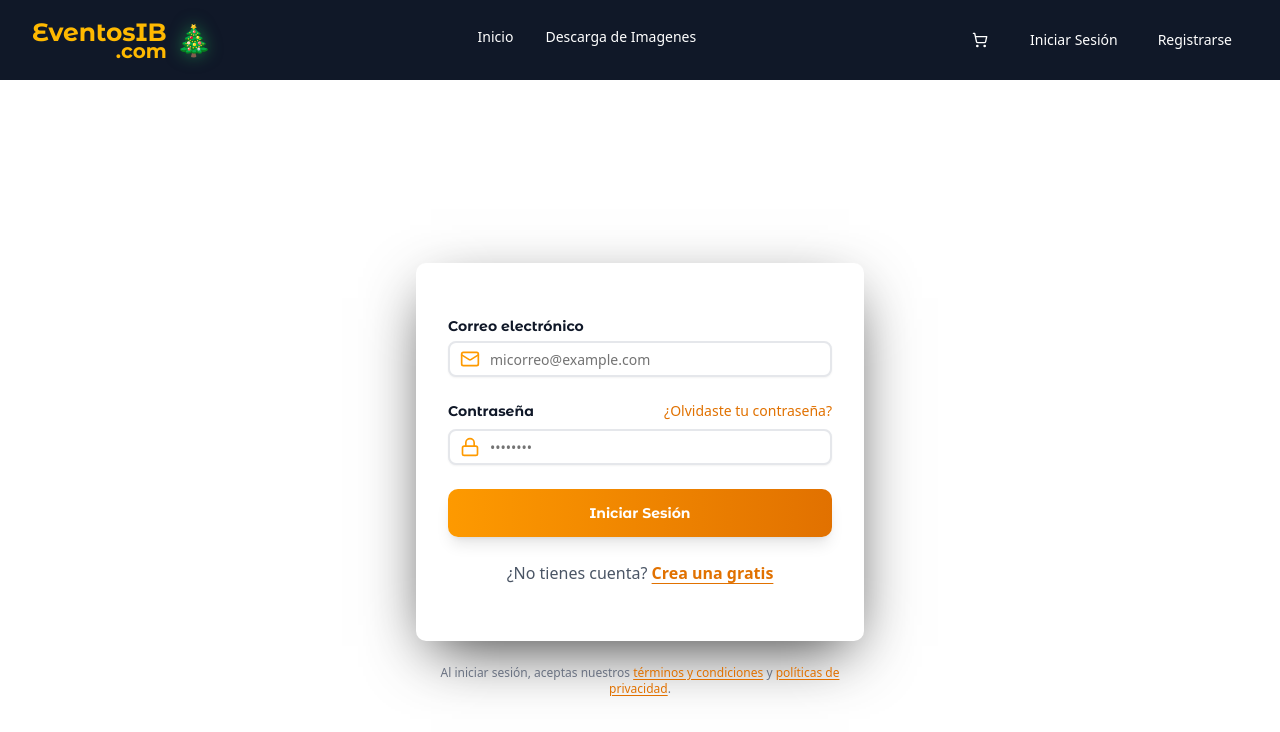
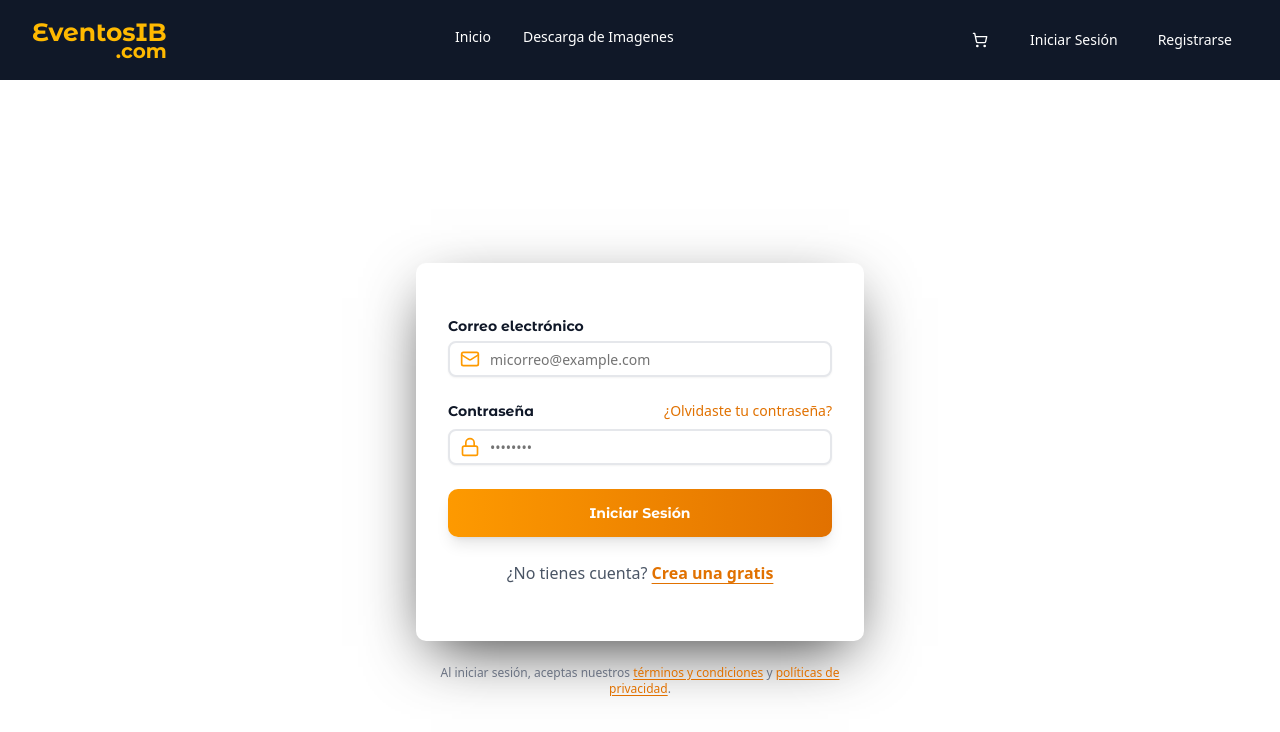
Before and after one commit to coco1690/dashboard-app-rifas, a React (Vite) app: page /auth/login in a window 1280 px wide. Shown: the top 732 px of the page. Built offline with nearby package versions, Linux system fonts and the light colour scheme; no server answers.

Commit message:
se quitan componentes de navidad

```diff
--- a/src/components/custom/CustomLogo.tsx
+++ b/src/components/custom/CustomLogo.tsx
@@ -20,7 +20,7 @@ export const CustomLogo = ({ subtitle = 'IB' }: Props) => {
                     .com
                 </span>
             </div>
-            <span className="text-3xl drop-shadow-[0_0_8px_rgba(34,197,94,0.5)]">🎄</span>
+            {/* <span className="text-3xl drop-shadow-[0_0_8px_rgba(34,197,94,0.5)]">🎄</span> */}
         </div>
     </Link>
   )
--- a/src/single_page/layouts/SinglePageLayout.tsx
+++ b/src/single_page/layouts/SinglePageLayout.tsx
@@ -1,7 +1,7 @@
 import { Outlet } from "react-router"
 import { CustomHeader } from "../components/CustomHeader"
 import { CustomFooter } from "../components/CustomFooter"
-import Snowfall from "react-snowfall"
+// import Snowfall from "react-snowfall"
 
 
 
@@ -9,7 +9,7 @@ import Snowfall from "react-snowfall"
 export const SinglePageLayout = () => {
   return (
      <div className="min-h-screen bg-background">
-      <Snowfall
+      {/* <Snowfall
               color="#b0c4de"
               snowflakeCount={150}
               speed={[0.5, 2]}
@@ -22,7 +22,7 @@ export const SinglePageLayout = () => {
                 zIndex: 9999,
                 pointerEvents: 'none',
               }}
-            />
+            /> */}
       <CustomHeader/>
       <Outlet/>
       <CustomFooter/>
```
